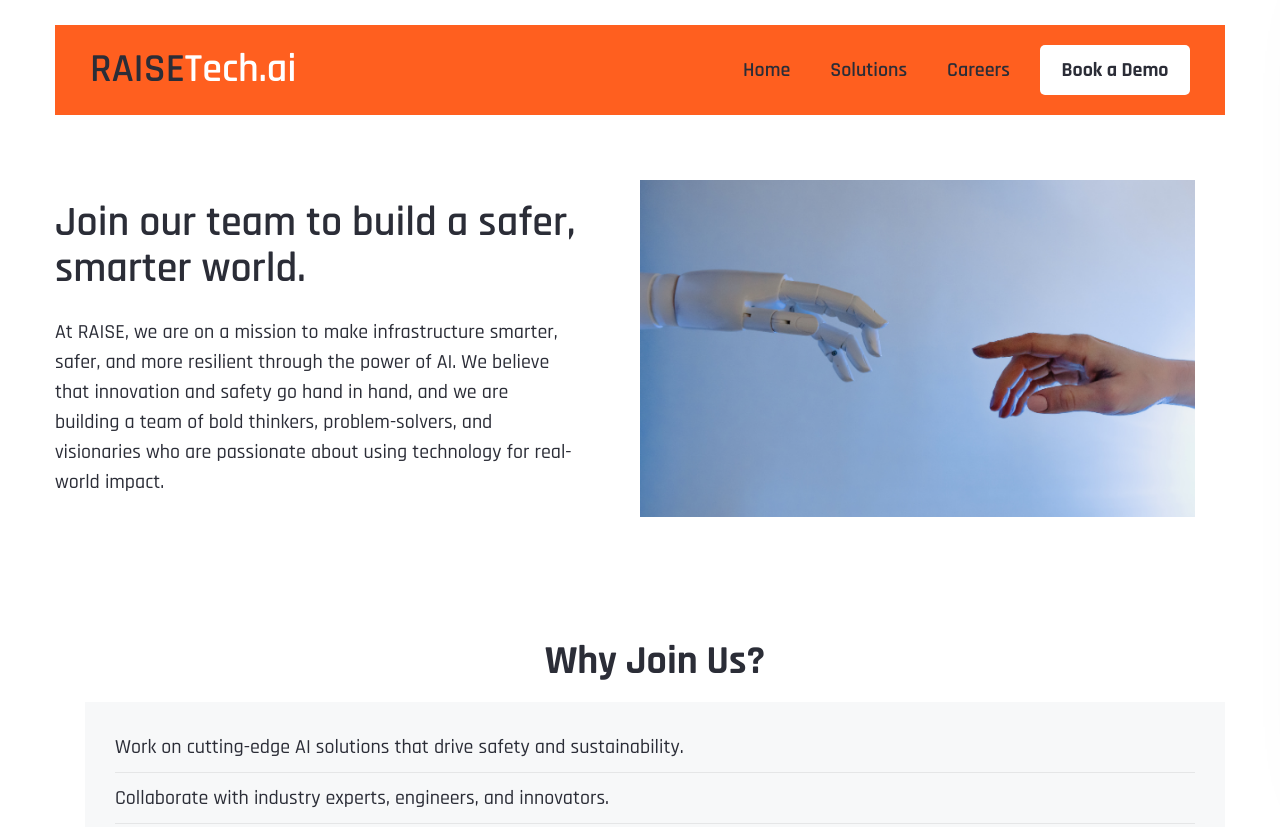
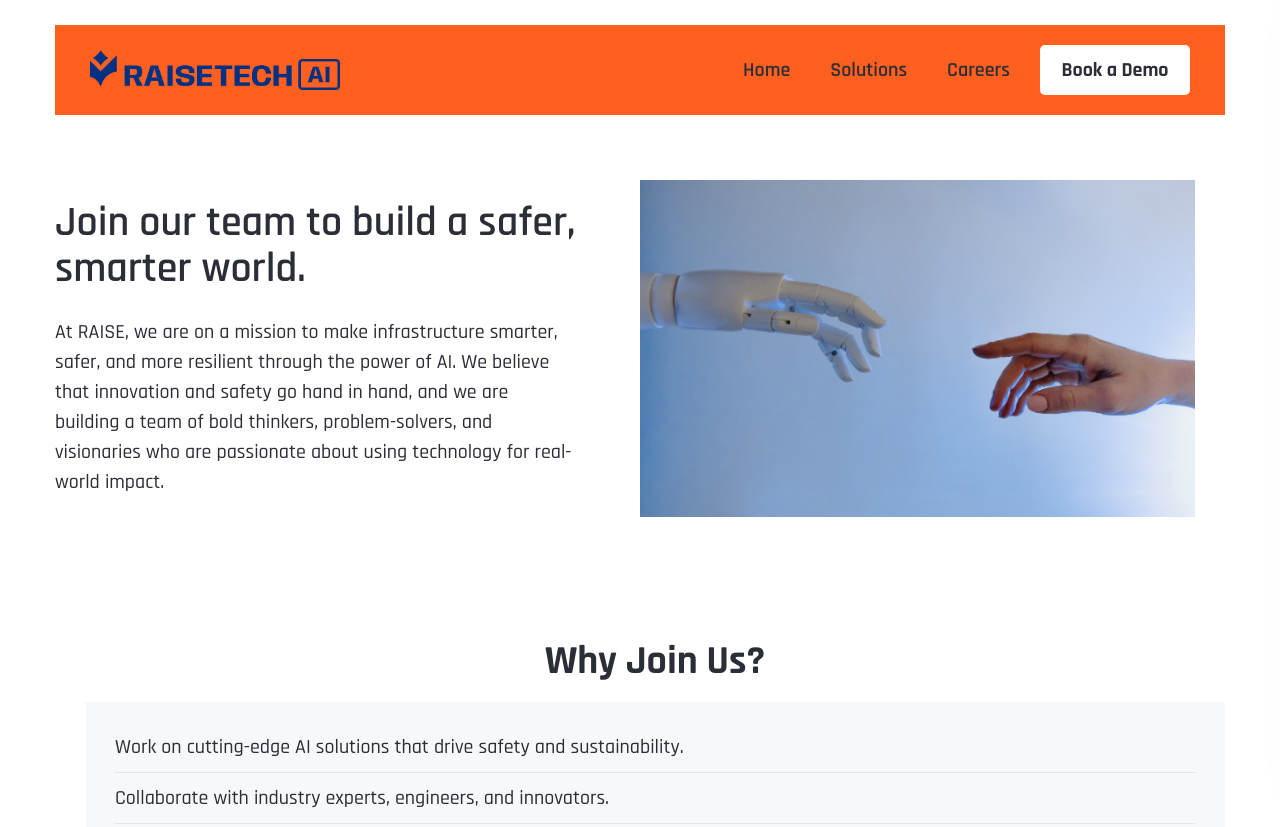
Before and after one commit to Minhaj-beep/Raise, a plain HTML site: page careers.html in a window 1280 px wide. Shown: the top 827 px of the page. Drawn offline with Linux system fonts and the light colour scheme.

Commit message:
Logo changed

```diff
--- a/careers.html
+++ b/careers.html
@@ -145,7 +145,8 @@
                                     <div class="col-lg-2">
                                         <div class="brand-logo">
                                             <a href="index.html">
-                                               <h3>RAISE<span style="color: #FFF;">Tech.ai</span></h3>
+                                               <!-- <h3>RAISE<span style="color: #FFF;">Tech.ai</span></h3> -->
+                                               <img src="assets/img/logo-dark.png" width="250px" />
                                             </a>
 
                                         </div>
@@ -207,7 +208,8 @@
                 <div class="col-6">
                     <div class="brand-logo">
                         <a href="index.html">
-                            <h3>RAISE<span style="color: #FFF;">Tech.ai</span></h3>
+                            <img src="assets/img/logo-dark.png" width="150px" />
+                            <!-- <h3>RAISE<span style="color: #FFF;">Tech.ai</span></h3> -->
                          </a>
                     </div>
                 </div>
@@ -349,7 +351,8 @@
                     <div class="footer-widget">
                         <div class="footer-widget__logo space__bottom--40">
                             <a href="index.html">
-                                <h3 style="color: #ff5f1f;">RAISE<span style="color: #FFF;">Tech.ai</span></h3>
+                                <!-- <h3 style="color: #ff5f1f;">RAISE<span style="color: #FFF;">Tech.ai</span></h3> -->
+<img src="assets/img/logo-light.png" width="250px" />
                             </a>
                         </div>
                         <p class="footer-widget__text space__bottom--20">The Future of Safer <br>& Sustainable Infrastructure</p>
```
Also changed, not shown: index.html (+5 -3 lines), pavement-condition.html (+6 -3 lines), pavement-makings.html (+6 -3 lines), road-furniture.html (+6 -3 lines), assets/img/favicon.ico, assets/img/logo-color-1.png (added), assets/img/logo-color-2.png (added), assets/img/logo-color.png (added), assets/img/logo-dark.png (added), assets/img/logo-light.png (added), 3 other files.
